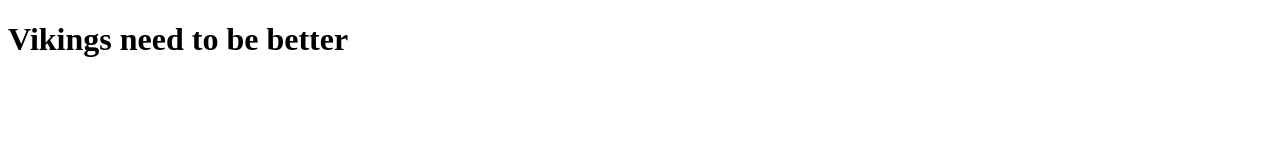
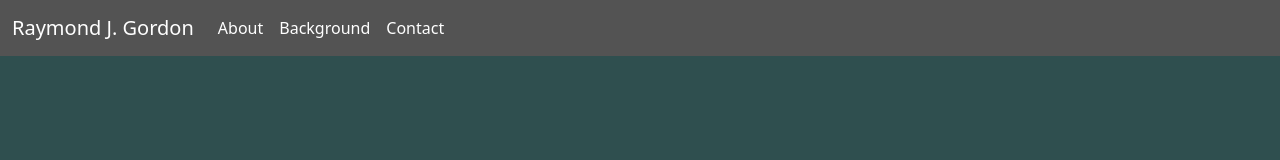
Before and after one commit to rjgordon26/rjgordon26.github.io, a plain HTML site: page index.html in a window 1280 px wide. Drawn offline with nearby package versions, Linux system fonts and the light colour scheme.

Commit message:
pushing assets folder and css file

```diff
--- /dev/null
+++ b/assets/style.css
@@ -0,0 +1,7 @@
+body {
+    background-color: darkslategray;
+}
+
+#nav {
+    color: white;
+}
--- a/index.html
+++ b/index.html
@@ -6,14 +6,35 @@
 <head>
 <meta charset="utf-8">
 
-    <title>My domain</title>
-    <link rel="stylesheet" href="index.css">
+    <title>Portfolio</title>
+    <link href="https://cdn.jsdelivr.net/npm/bootstrap@5.3.3/dist/css/bootstrap.min.css" rel="stylesheet" integrity="sha384-QWTKZyjpPEjISv5WaRU9OFeRpok6YctnYmDr5pNlyT2bRjXh0JMhjY6hW+ALEwIH" crossorigin="anonymous">
+    <script src="https://cdn.jsdelivr.net/npm/bootstrap@5.3.3/dist/js/bootstrap.bundle.min.js" integrity="sha384-YvpcrYf0tY3lHB60NNkmXc5s9fDVZLESaAA55NDzOxhy9GkcIdslK1eN7N6jIeHz" crossorigin="anonymous"></script>
+    <link rel="stylesheet" href="assets/style.css">
 
 </head>
 
 <body>
 
-    <h1>
-        Vikings need to be better
-    </h1>
+    <nav class="navbar navbar-expand-lg" style="background-color: #535353;">
+        <div class="container-fluid" id="nav">
+          <a class="navbar-brand" style="color: white;" href="#">Raymond J. Gordon</a>
+          <button class="navbar-toggler" type="button" data-bs-toggle="collapse" data-bs-target="#navbarNav" aria-controls="navbarNav" aria-expanded="false" aria-label="Toggle navigation">
+            <span class="navbar-toggler-icon"></span>
+          </button>
+          <div class="collapse navbar-collapse" id="navbarNav">
+            <ul class="navbar-nav">
+              <li class="nav-item">
+                <a class="nav-link" style="color: white;" aria-current="page" href="#">About</a>
+              </li>
+              <li class="nav-item">
+                <a class="nav-link" style="color: white;" href="#">Background</a>
+              </li>
+              <li class="nav-item">
+                <a class="nav-link" style="color: white;" href="#">Contact</a>
+              </li>
+              </li>
+            </ul>
+          </div>
+        </div>
+      </nav>
 </body>
```
